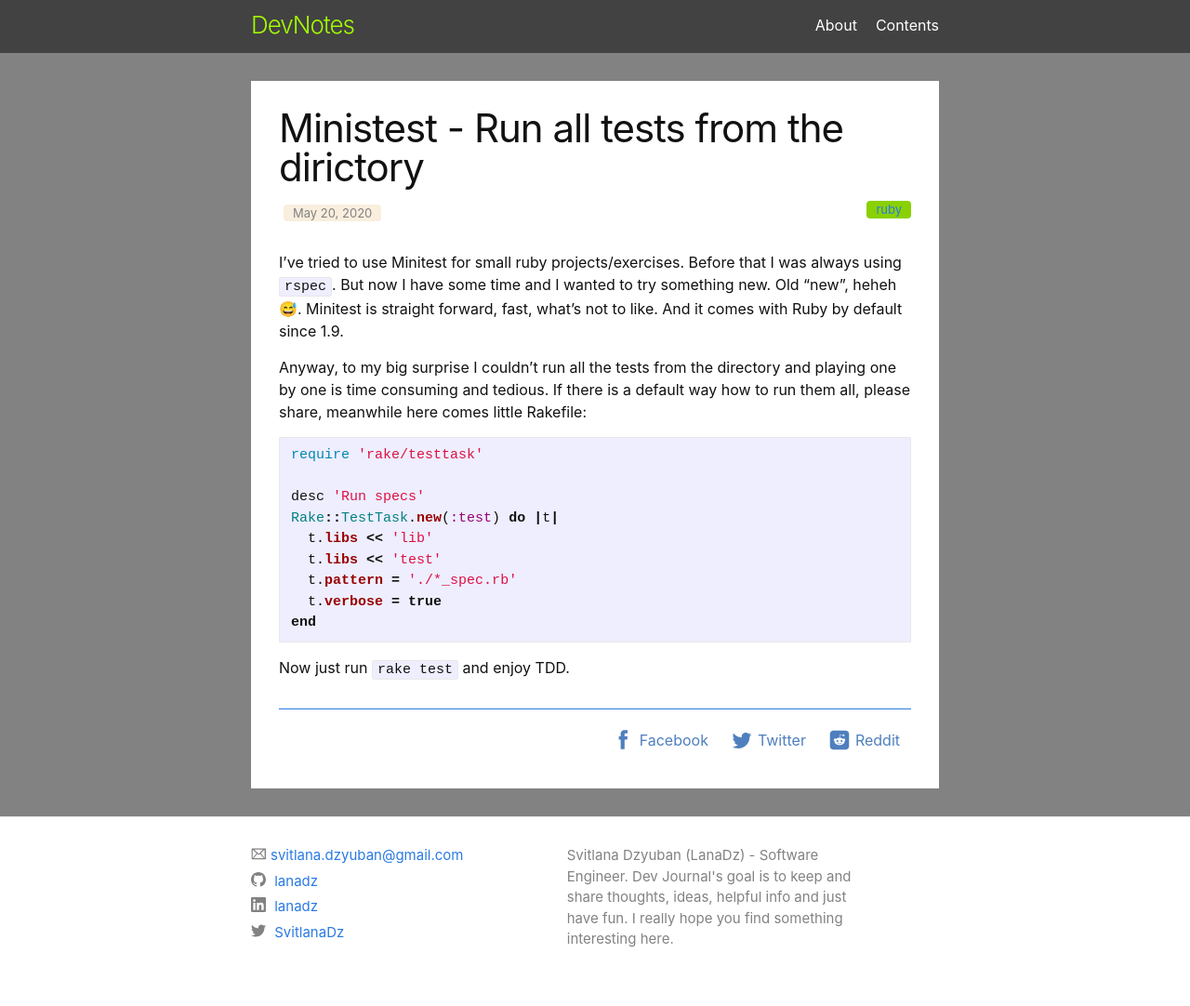
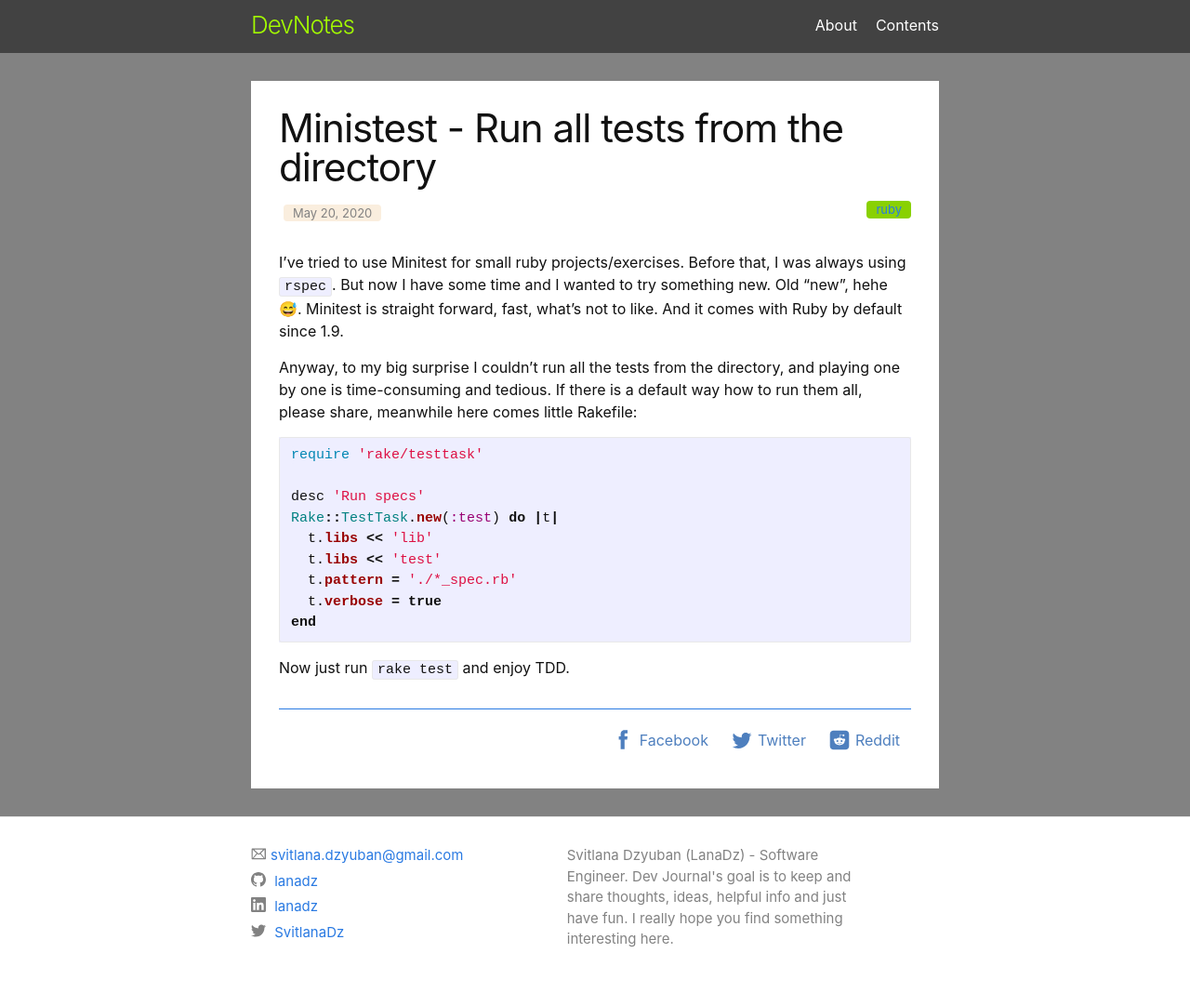
Before and after one commit to owldot/lanadz.github.io, a Jekyll site: the page built from _posts/2020-05-24-rakefile.markdown, in a window 1280 px wide. Shown: the whole page at 93% size. Built offline with Jekyll 4.4.1, drawn with Linux system fonts in a browser that asks for light colours.

Commit message:
Fix typos

````diff
--- a/_posts/2020-05-24-rakefile.markdown
+++ b/_posts/2020-05-24-rakefile.markdown
@@ -1,6 +1,6 @@
 ---
 layout: post
-title: 'Ministest - Run all tests from the dirictory'
+title: 'Ministest - Run all tests from the directory'
 date: 2020-05-20
 tags:
   - ruby
@@ -10,9 +10,9 @@ keywords:
 dont_show_excerpt_separator: true
 ---
 
-I've tried to use Minitest for small ruby projects/exercises. Before that I was always using `rspec`. But now I have some time and I wanted to try something new. Old "new", heheh 😅. Minitest is straight forward, fast, what's not to like. And it comes with Ruby by default since 1.9.
+I've tried to use Minitest for small ruby projects/exercises. Before that, I was always using `rspec`. But now I have some time and I wanted to try something new. Old "new", hehe 😅. Minitest is straight forward, fast, what's not to like. And it comes with Ruby by default since 1.9.
 
-Anyway, to my big surprise I couldn't run all the tests from the directory and playing one by one is time consuming and tedious. If there is a default way how to run them all, please share, meanwhile here comes little Rakefile:
+Anyway, to my big surprise I couldn't run all the tests from the directory, and playing one by one is time-consuming and tedious. If there is a default way how to run them all, please share, meanwhile here comes little Rakefile:
 
 ```ruby
 require 'rake/testtask'
````
